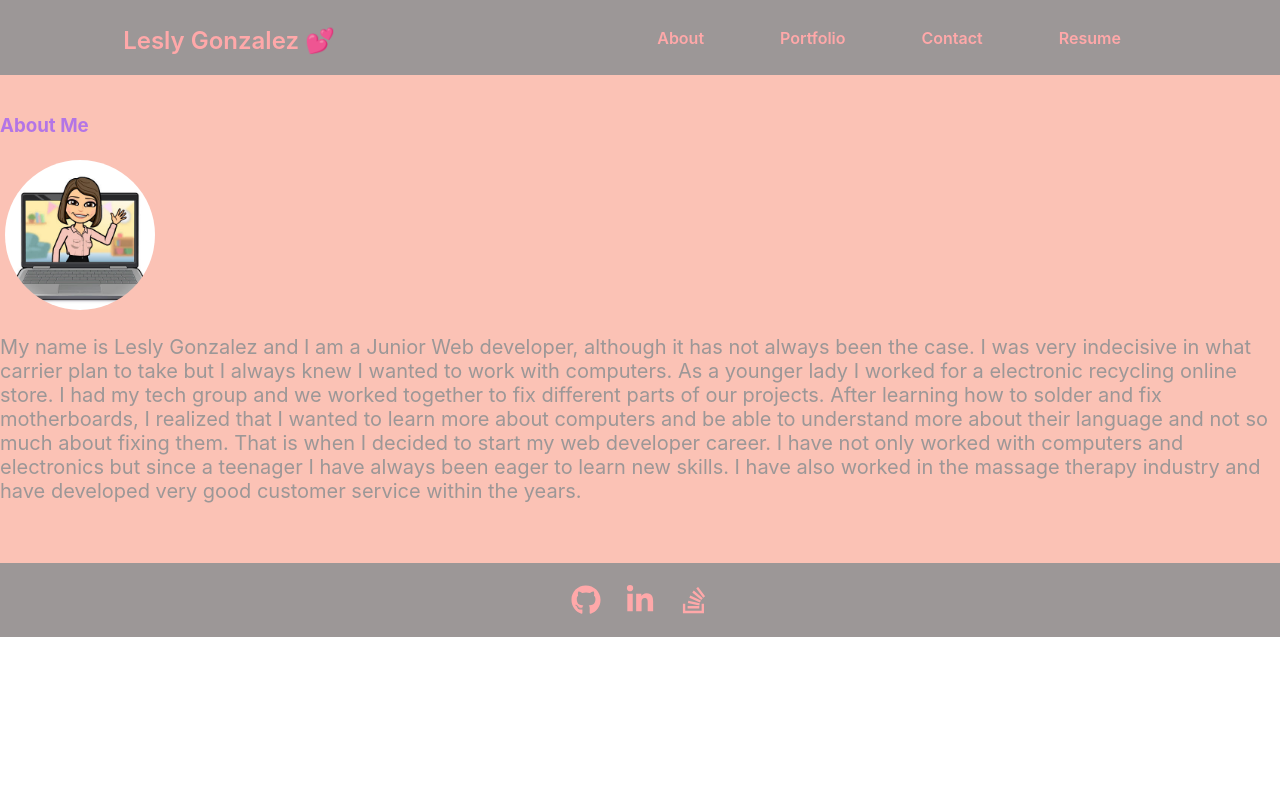
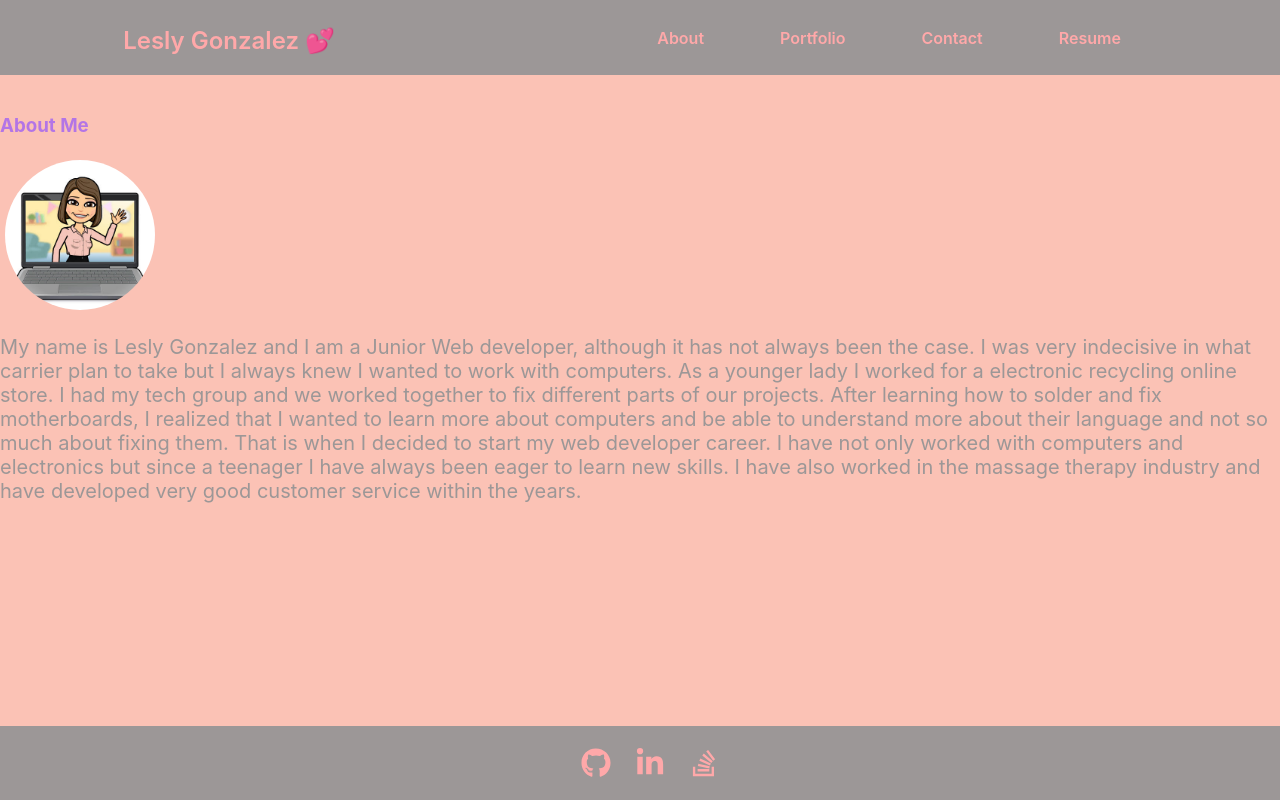
Before and after one commit to leslyr562/personal-portfolio, a React (Create React App) app: page / in a window 1280 px wide. Built offline with nearby package versions, Linux system fonts and the light colour scheme.

Commit message:
deployed again

```diff
--- a/src/components/Header/index.js
+++ b/src/components/Header/index.js
@@ -23,7 +23,7 @@ function Header() {
 
 
     return (
-        <section>
+        <section id="main">
              <header className="header">
             <h2>
                 <a id='myName' href="/">
--- a/src/index.css
+++ b/src/index.css
@@ -6,8 +6,9 @@ body {
   -webkit-font-smoothing: antialiased;
   -moz-osx-font-smoothing: grayscale;
 }
-div { height:100%; }
-section { height:100%; }
+
+#main { height:100vh;
+  background-color: var(--melon); }
 
 code {
   font-family: source-code-pro, Menlo, Monaco, Consolas, 'Courier New',
@@ -213,6 +214,10 @@ footer{
   padding: 10px;
   display: flex;
   justify-content: center;
+  position: fixed;
+  left: 0;
+  bottom: 0;
+  width: 100%;
 
 }
 li.flist {
```
